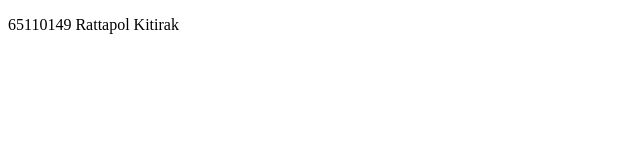
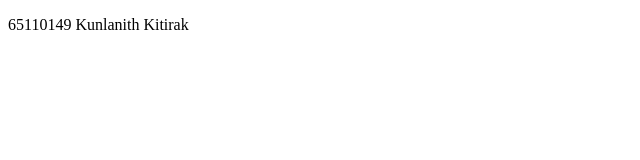
Before and after one commit to Bungyyy/git010_Boss, a plain HTML site: page index.html in a window 1280 px wide. Shown: the full height of the page, 0-640 px from the left. Drawn offline with Linux system fonts and the light colour scheme.

Commit message:
Update index.html

```diff
--- a/index.html
+++ b/index.html
@@ -6,6 +6,6 @@
     <title>Document</title>
 </head>
 <body>
-    <p>65110149 Rattapol Kitirak</p>
+    <p>65110149 Kunlanith Kitirak</p>
 </body>
 </html>
```
